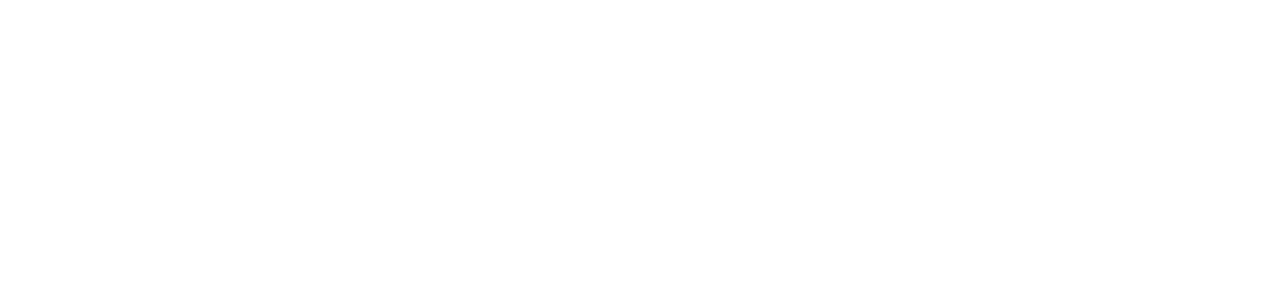
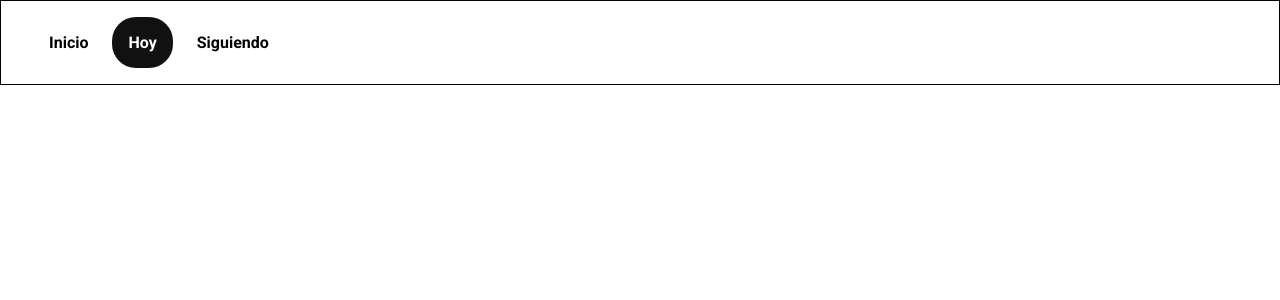
Before and after one commit to bllerenac/react-ui, a React (Create React App) app: page / in a window 1280 px wide. Shown: the top 300 px of the page. Built offline with nearby package versions, Linux system fonts and the light colour scheme.

Commit message:
Adding the Html to a Js file and now is able to render from there

```diff
--- a/src/App.js
+++ b/src/App.js
@@ -1,10 +1,11 @@
+import React from "react";
+import Header from "./components/Header"
 
 function App() {
   return (
-    <div className="App">
-      <header className="App-header">
-      </header>
-    </div>
+    <>
+      <Header />
+    </>
   );
 }
 
--- /dev/null
+++ b/src/components/Header.js
@@ -0,0 +1,11 @@
+import Navbar__links from "../components/navbar_links"
+
+const Header = () =>{
+  return (
+    <header className="header">
+      <Navbar__links />
+    </header>
+  );
+};
+
+export default Header;
--- a/src/components/navbar_links.html
+++ b/src/components/navbar_links.html
@@ -4,7 +4,7 @@
   <meta charset="UTF-8">
   <meta http-equiv="X-UA-Compatible" content="IE=edge">
   <meta name="viewport" content="width=device-width, initial-scale=1.0">
-  <link href="../stylesheets/navbar_links.css" rel="stylesheet">
+  <link href="../stylesheets/Navbar_links.css" rel="stylesheet">
   <title>Document</title>
 </head>
 <body>
--- /dev/null
+++ b/src/components/navbar_links.js
@@ -0,0 +1,16 @@
+import "../stylesheets/navbar_links.css"
+
+const Navbar__links = () => {
+  return (
+    <navbar className="navbar__links">
+        <ul className= "links">
+          {/* <!-- Esto se cambia por la info del store.js --> */}
+            <li className="navbar-item">Inicio</li>
+            <li className="navbar-item selected">Hoy</li>
+            <li className="navbar-item">Siguiendo</li>
+        </ul>
+    </navbar>
+  );
+};
+
+export default Navbar__links
--- a/src/stylesheets/navbar_links.css
+++ b/src/stylesheets/navbar_links.css
@@ -14,7 +14,7 @@
   list-style: none;
   display: flex;
   align-items: center;
-  gap:40px;
+  gap:8px;
   padding: 16px 32px;
 }
 
```
